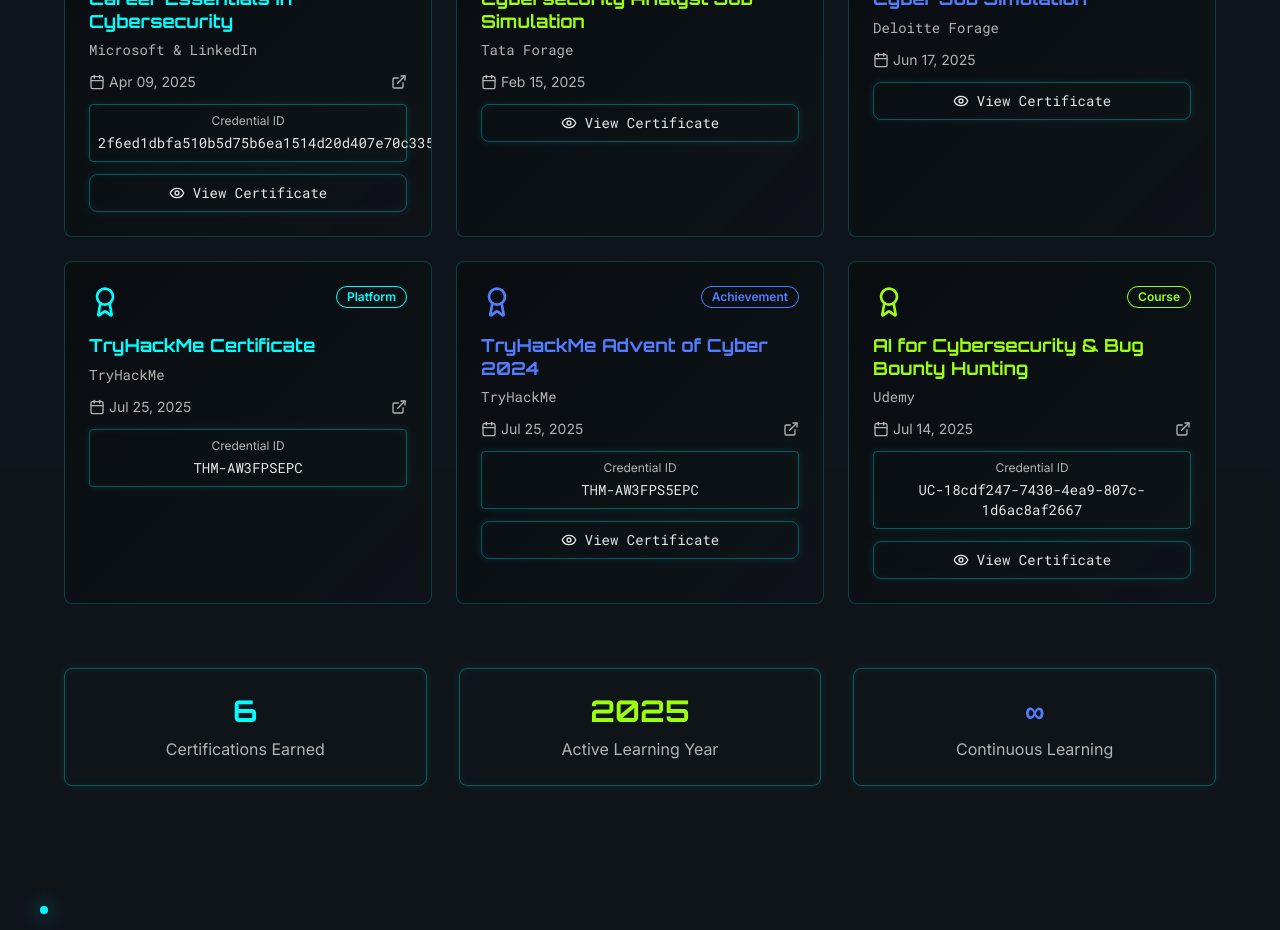
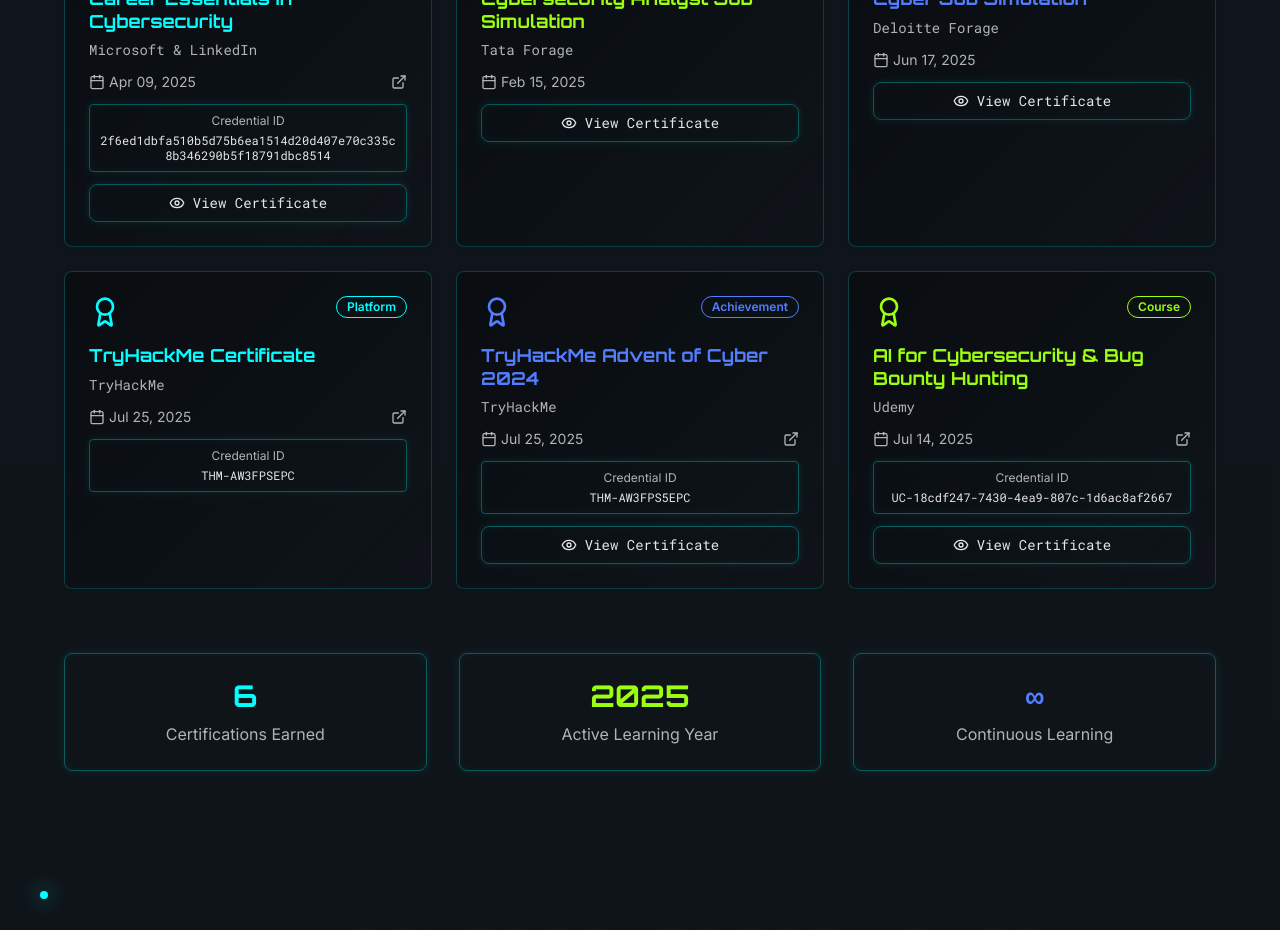
Before and after one commit to gupta09-oop/cyber-pulse-kshitij, a React (Vite) app: page / in a window 1280 px wide. Shown: the part 6900-7830 px from the top of the page. Built offline with nearby package versions, Linux system fonts and the light colour scheme.

Commit message:
Adjust credential ID box

```diff
--- a/src/components/Certifications.tsx
+++ b/src/components/Certifications.tsx
@@ -104,7 +104,7 @@ export const Certifications = () => {
                 {cert.credential && (
                   <div className="mb-3 p-2 terminal-border rounded text-center">
                     <p className="text-xs text-muted-foreground mb-1">Credential ID</p>
-                    <p className="font-mono text-sm text-foreground">{cert.credential}</p>
+                    <p className="font-mono text-xs text-foreground break-all leading-tight">{cert.credential}</p>
                   </div>
                 )}
 
```
